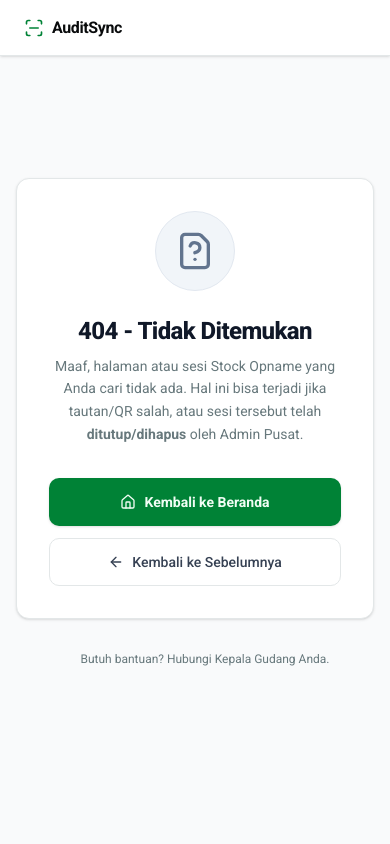
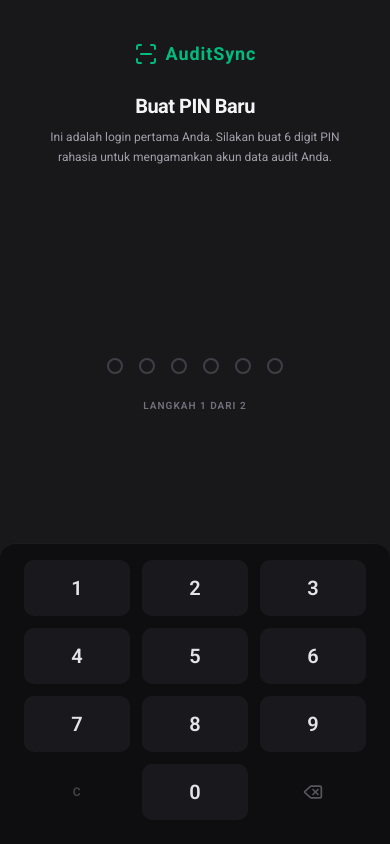
Before and after one commit to bando9/auditsync-web, a Next.js app: page /mobile/setup-pin in a window 390 px wide. Before the commit this address had no page. Built offline with nearby package versions, Linux system fonts and the light colour scheme.

Commit message:
feat: mobile setup pin page

```diff
--- /dev/null
+++ b/app/mobile/setup-pin/page.tsx
@@ -0,0 +1,221 @@
+"use client"
+
+import { useState, useEffect } from "react"
+import { useRouter } from "next/navigation"
+import { ScanLine, AlertCircle, Delete, Loader2 } from "lucide-react"
+
+export default function SetupPinPage() {
+  const router = useRouter()
+
+  // State Management
+  const [step, setStep] = useState<1 | 2>(1)
+  const [firstPin, setFirstPin] = useState("")
+  const [confirmPin, setConfirmPin] = useState("")
+  const [isError, setIsError] = useState(false)
+  const [isShake, setIsShake] = useState(false)
+  const [isLoading, setIsLoading] = useState(false)
+
+  // Variabel dinamis berdasarkan langkah (Step)
+  const currentPin = step === 1 ? firstPin : confirmPin
+  const isComplete = currentPin.length === 6
+
+  // Efek ketika PIN mencapai 6 digit
+  useEffect(() => {
+    if (currentPin.length === 6) {
+      // Beri jeda 200ms agar user bisa melihat bulatan ke-6 terisi
+      const timer = setTimeout(() => {
+        // eslint-disable-next-line react-hooks/immutability
+        handleCompletion()
+      }, 200)
+      return () => clearTimeout(timer)
+    }
+    // eslint-disable-next-line react-hooks/exhaustive-deps
+  }, [currentPin])
+
+  // Logika ketika 6 digit tercapai
+  const handleCompletion = async () => {
+    if (step === 1) {
+      setStep(2)
+    } else {
+      // Pengecekan Step 2: Apakah PIN sama?
+      if (firstPin === confirmPin) {
+        submitNewPin()
+      } else {
+        triggerError()
+      }
+    }
+  }
+
+  // Aksi Tombol Numpad
+  const handleKeyPress = (num: string) => {
+    setIsError(false)
+    if (currentPin.length < 6) {
+      if (step === 1) setFirstPin((prev) => prev + num)
+      else setConfirmPin((prev) => prev + num)
+    }
+  }
+
+  const handleDelete = () => {
+    setIsError(false)
+    if (currentPin.length > 0) {
+      if (step === 1) setFirstPin((prev) => prev.slice(0, -1))
+      else setConfirmPin((prev) => prev.slice(0, -1))
+    }
+  }
+
+  const handleClear = () => {
+    setIsError(false)
+    if (step === 1) setFirstPin("")
+    else setConfirmPin("")
+  }
+
+  // Logika Error (Memicu animasi shake)
+  const triggerError = () => {
+    setIsError(true)
+    setIsShake(true)
+    setConfirmPin("") // Kosongkan input langkah 2
+    setTimeout(() => setIsShake(false), 400) // Matikan class shake setelah 400ms
+  }
+
+  // Simulasi Kirim Data ke Backend
+  const submitNewPin = async () => {
+    setIsLoading(true)
+    try {
+      // TODO: Ganti dengan fetch POST ke backend Hono kamu
+      // await fetch('/api/users/setup-pin', { method: 'POST', body: JSON.stringify({ pin: firstPin }) })
+
+      await new Promise((resolve) => setTimeout(resolve, 1500)) // Simulasi jaringan
+
+      // Redirect ke halaman sesi
+      router.push("/mobile/sessions")
+      router.refresh()
+    } catch (error) {
+      alert("Gagal menyimpan PIN. Silakan coba lagi.")
+      setIsLoading(false)
+      console.log(error)
+    }
+  }
+
+  return (
+    // min-h-[100dvh] untuk menangani masalah navbar browser HP (Safari/Chrome)
+    <div className="flex min-h-dvh items-center justify-center bg-zinc-950 font-sans text-zinc-50 antialiased">
+      {/* Injeksi CSS Animasi Shake secara langsung agar komponen Standalone */}
+      <style
+        dangerouslySetInnerHTML={{
+          __html: `
+        @keyframes shake {
+          0%, 100% { transform: translateX(0); }
+          20%, 60% { transform: translateX(-6px); }
+          40%, 80% { transform: translateX(6px); }
+        }
+        .animate-shake { animation: shake 0.4s ease-in-out; }
+      `,
+        }}
+      />
+
+      <main className="relative flex h-dvh w-full max-w-md flex-col overflow-hidden bg-zinc-900 shadow-2xl md:h-190 md:rounded-3xl md:border md:border-zinc-800">
+        {/* HEADER */}
+        <header className="flex flex-col items-center p-6 pt-10 text-center">
+          <div className="mb-6 flex items-center gap-2 text-emerald-500">
+            <ScanLine className="h-6 w-6" />
+            <span className="text-lg font-bold tracking-wider">AuditSync</span>
+          </div>
+
+          <h1 className="text-xl font-bold tracking-tight text-zinc-100 transition-all duration-300">
+            {step === 1 ? "Buat PIN Baru" : "Konfirmasi PIN Baru"}
+          </h1>
+          <p className="mt-2 px-6 text-xs leading-relaxed text-zinc-400 transition-all duration-300">
+            {step === 1
+              ? "Ini adalah login pertama Anda. Silakan buat 6 digit PIN rahasia untuk mengamankan akun data audit Anda."
+              : "Masukkan sekali lagi 6 digit PIN yang baru saja Anda buat untuk memastikan tidak ada salah ketik."}
+          </p>
+        </header>
+
+        {/* PIN DOTS INDICATOR */}
+        <section className="flex flex-1 flex-col items-center justify-center px-6">
+          <p
+            className={`mb-4 flex h-5 items-center gap-1 text-xs font-medium text-red-400 transition-opacity duration-200 ${
+              isError ? "opacity-100" : "opacity-0"
+            }`}
+          >
+            <AlertCircle className="h-3.5 w-3.5" /> PIN tidak cocok. Silakan
+            ulangi.
+          </p>
+
+          <div className={`mb-2 flex gap-4 ${isShake ? "animate-shake" : ""}`}>
+            {[...Array(6)].map((_, i) => {
+              const isActive = i < currentPin.length
+              return (
+                <div
+                  key={i}
+                  className={`h-4 w-4 rounded-full border-2 transition-all duration-150 ${
+                    isActive
+                      ? "border-emerald-500 bg-emerald-500 shadow-[0_0_10px_rgba(16,185,129,0.4)]"
+                      : "border-zinc-700 bg-transparent"
+                  }`}
+                />
+              )
+            })}
+          </div>
+
+          <p className="mt-4 text-[10px] font-semibold tracking-widest text-zinc-500 uppercase">
+            Langkah {step} dari 2
+          </p>
+        </section>
+
+        {/* CUSTOM NUMPAD */}
+        <section className="shrink-0 rounded-t-3xl border-t border-zinc-800/60 bg-zinc-950/60 p-6 pt-4 backdrop-blur-md">
+          <div className="grid grid-cols-3 gap-3 select-none">
+            {/* Tombol Angka 1-9 menggunakan map agar kode bersih */}
+            {["1", "2", "3", "4", "5", "6", "7", "8", "9"].map((num) => (
+              <button
+                key={num}
+                onClick={() => handleKeyPress(num)}
+                disabled={isLoading}
+                className="flex h-14 items-center justify-center rounded-xl bg-zinc-800/50 text-xl font-semibold text-zinc-200 transition-colors hover:bg-zinc-800 active:bg-zinc-700 disabled:opacity-50"
+              >
+                {num}
+              </button>
+            ))}
+
+            {/* Baris Bawah */}
+            <button
+              onClick={handleClear}
+              disabled={isLoading || currentPin.length === 0}
+              className="flex h-14 items-center justify-center rounded-xl text-xs font-bold tracking-wider text-zinc-500 transition-colors hover:text-zinc-300 disabled:opacity-50"
+            >
+              C
+            </button>
+            <button
+              onClick={() => handleKeyPress("0")}
+              disabled={isLoading}
+              className="flex h-14 items-center justify-center rounded-xl bg-zinc-800/50 text-xl font-semibold text-zinc-200 transition-colors hover:bg-zinc-800 active:bg-zinc-700 disabled:opacity-50"
+            >
+              0
+            </button>
+            <button
+              onClick={handleDelete}
+              disabled={isLoading || currentPin.length === 0}
+              className="flex h-14 items-center justify-center rounded-xl text-zinc-400 transition-colors hover:text-zinc-200 active:scale-95 disabled:opacity-50"
+            >
+              <Delete className="h-5 w-5" />
+            </button>
+          </div>
+        </section>
+
+        {/* LOADING OVERLAY */}
+        {isLoading && (
+          <div className="absolute inset-0 z-50 flex flex-col items-center justify-center bg-zinc-950/90 transition-opacity duration-300">
+            <Loader2 className="mb-4 h-12 w-12 animate-spin text-emerald-500" />
+            <p className="text-sm font-medium text-zinc-200">
+              Menyimpan PIN baru...
+            </p>
+            <p className="mt-1 text-xs text-zinc-500">
+              Memproses hak akses pertanggungjawaban audit
+            </p>
+          </div>
+        )}
+      </main>
+    </div>
+  )
+}
```
